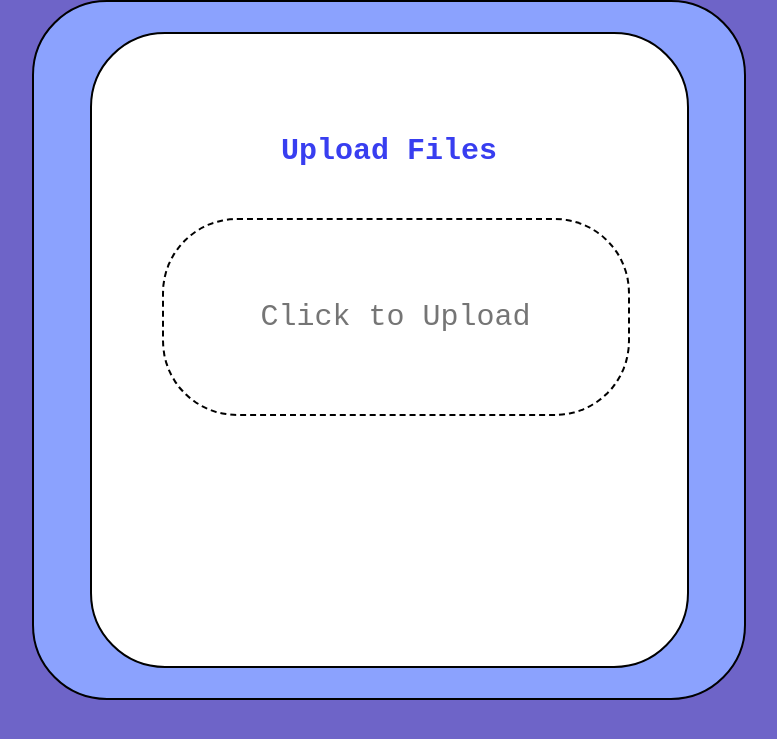
After one commit to Kurbo1/VideoStreaming, a Flask app: template templates/upload.html in a window 1280 px wide. The commit adds this page. Shown: the top 739 px of the page, without its empty margins (251-1028 px from the left). Run offline with Flask 2, Linux system fonts and the light colour scheme; the template is opened without the code that fills it: most values are stand-ins (such as "Sample title", 1, 10 or a date in 2020); parts of the project's set-up code (start-up, migrations or seed data) failed here and were passed over.

Commit message:
April 14 during meeting
started implementing frontend

```diff
--- a/main.py
+++ b/main.py
@@ -12,6 +12,7 @@ import serversetup as app
 from subsections.login import login as l
 from subsections.authentication import authentication
 from subsections.slideshow import slideshow
+from werkzeug.utils import secure_filename
 
 # Turns off console logging to clean up data
 log = logging.getLogger('werkzeug')
@@ -51,7 +52,7 @@ def index():
 
 @server.route('/slideshow/<slideshow>')
 def slide(slideshow):
-    return f.render_template('slideshow.html', slideshow = slideshow, images = [i for i in os.listdir("./static/slideshows/"+slideshow+"/")], admin = (accountControl.checkPermission(accountControl.getByID(auth.getCookie(r.cookies.get("authentication"))["accountId"])["username"]) == "admin"))
+    return f.render_template('upload.html', slideshow = slideshow, images = [i for i in os.listdir("./static/slideshows/"+slideshow+"/")], admin = (accountControl.checkPermission(accountControl.getByID(auth.getCookie(r.cookies.get("authentication"))["accountId"])["username"]) == "admin"))
 
 @server.route('/admin')
 def adminPanel():
@@ -76,7 +77,9 @@ def deleteImage():
 @server.route('/uploadImage', methods = ["POST"])
 def uploadImage():
     file = r.files['file']
-    file.save(os.path.join(f'./static/slideshows/{r.form.get("slideshow")}', file.filename))
+    if not file.content_type[0:5] == "image":
+        return 'Invalid File Type'
+    file.save(os.path.join(f'./static/slideshows/{r.form.get("slideshow")}', secure_filename(file.filename)))
     return f.redirect('/slideshow/'+r.form.get("slideshow"))
 
 if __name__ == "__main__":
--- /dev/null
+++ b/static/styles/upload.css
@@ -0,0 +1,126 @@
+body {
+    background: #6e64c8;
+    font-family: Courier New;
+    color: blue;
+    align-self: center;
+    color: #757575;
+    display: block;
+    margin-left: auto;
+    margin-right: auto;
+    width: 50%;
+    text-align: center;
+    width: 100%;
+    margin: auto;
+    /*Page background format*/
+}
+
+th1 {
+    color: black;
+    background-color: #ebebeb;
+    border: 1px solid black;
+    border-radius: 25px;
+    width: 100%;
+}
+
+
+/*border format*/
+
+h1 {
+    color: #383ef0;
+    margin: auto;
+    padding: 50px;
+    overflow: hidden;
+    color: 2e41cc;
+    width: auto;
+    height: 50%;
+    font-size: 30px;
+    transition-duration: 200ms;
+    /*Color blue format measurements*/
+}
+
+.h1:hover {
+    color: #09029c;
+    cursor: pointer;
+}
+
+div {
+    color: #757575;
+    display: inline-block;
+    border: 2px solid black;
+    border-radius: 75px;
+    width: 100%;
+    height: 100%;
+    max-width: 650px;
+    padding: 30px 30px;
+    margin: auto;
+    background: #8ba2fe;
+    align: center;
+    display: flex;
+    align-items: center;
+    justify-content: center;
+    /*Color gray, black border, and blue background format measurements*/
+}
+
+div1 {
+    color: #757575;
+    display: inline-block;
+    border: 2px solid black;
+    border-radius: 75px;
+    width: 70%;
+    padding: 50px 70px;
+    background: #ffffff;
+    font-size: 30px;
+}
+
+
+/*Color gray, black border, and white background format measurements*/
+
+div2 {
+    color: #757575;
+    display: inline-block;
+    border: 2px dashed black;
+    border-radius: 75px;
+    width: 80%;
+    height: 80%;
+    padding: 50px 50px;
+    background: #ffffff;
+    font-size: 30px;
+    transition-duration: 200ms;
+}
+
+div2:hover {
+    background: #ddd;
+    cursor: pointer;
+}
+
+
+/*Color gray, black border, and white background format measurements*/
+
+table {
+    color: #757575;
+    display: inline-block;
+    border: 8px #09029c;
+    display: block;
+    padding: 0px 50px;
+    width: 100%;
+    /*Table measurements of color gray and blue border*/
+}
+
+.center {
+    margin-left: 10px;
+    margin-right: auto;
+}
+
+input {
+    margin-bottom: 15px;
+    align-self: center;
+    width: 100%;
+    border: 0px;
+    border-radius: 10px;
+    font-size: larger;
+    text-align: center;
+}
+
+img {
+    width: 100%;
+}
--- a/templates/admin.html
+++ b/templates/admin.html
@@ -1,3 +1,7 @@
+{% extends 'menubar.html' %}
+
+
+{& block content %}
 <html>
 
     <head>
@@ -10,3 +14,5 @@
 
 
 </html>
+
+{%endblock%}
--- /dev/null
+++ b/templates/upload.html
@@ -0,0 +1,44 @@
+<!DOCTYPE html>
+<html>
+
+<head>
+    <meta charset="utf-8">
+    <meta name="viewport" content="width=device-width">
+    <title>File Upload</title>
+    <link href="{{ url_for('static', filename='styles/upload.css')}}" rel="stylesheet" type="text/css" />
+    <script type="text/javascript">
+        function onUpload(event) {
+            var fileInput = document.getElementById('file');
+            if (fileInput.files.length > 0) {
+                if (fileInput.files[0].type.startsWith('image')) {
+                    document.getElementById('text').innerText = fileInput.files[0].name;
+                    document.getElementById('submit').innerText = "Click to Submit";
+                } else {
+                    fileInput.remove(0);
+                    document.getElementById('submit').innerText = "";
+                    alert('Invalid File Type');
+                }
+            }
+        }
+    </script>
+</head>
+
+<body>
+    <div>
+        <div1>
+            <h1> Upload Files </h1>
+            <div2 id="div2" onclick="document.getElementById('file').click();">
+
+                <form id="form" enctype="multipart/form-data" action="/uploadImage" method="post">
+                    <p id="text">Click to Upload</p>
+                    <input style="display: none;" name="slideshow" value="{{slideshow}}">
+                    <input accept="image/*" onchange="onUpload(event)" type="file" style="display: none;" id="file" name="file">
+                </form>
+            </div2>
+            <h1 class="h1" id='submit' onclick="document.getElementById('form').submit()">
+                <h1>
+        </div1>
+    </div>
+</body>
+
+</html>
```
Also changed, not shown: static/styles/contact.css (added, +122 -0 lines), static/styles/style.css (added, +107 -0 lines), subsections/authentication/data/cookies.json (+20 -0 lines), templates/SlideshowStream.html (added, +30 -0 lines), templates/form.html (+42 -7 lines), templates/slideshow.html (deleted, +0 -36 lines).
